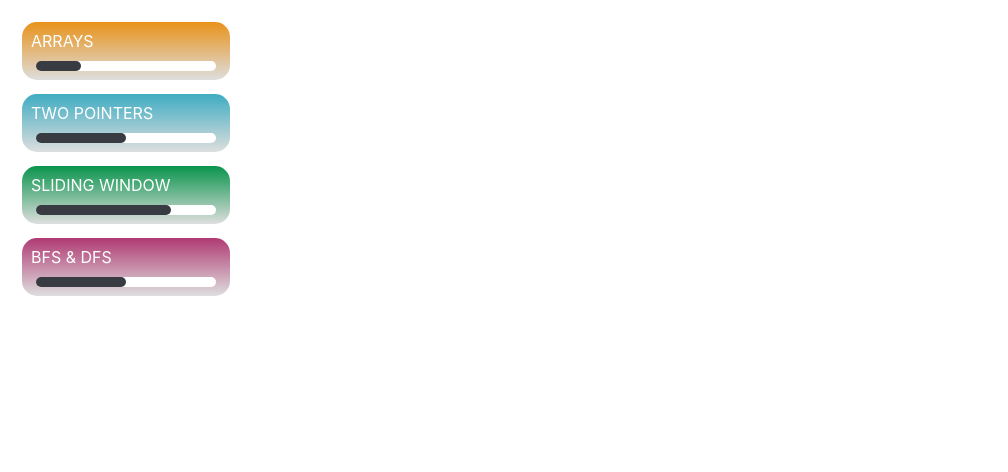
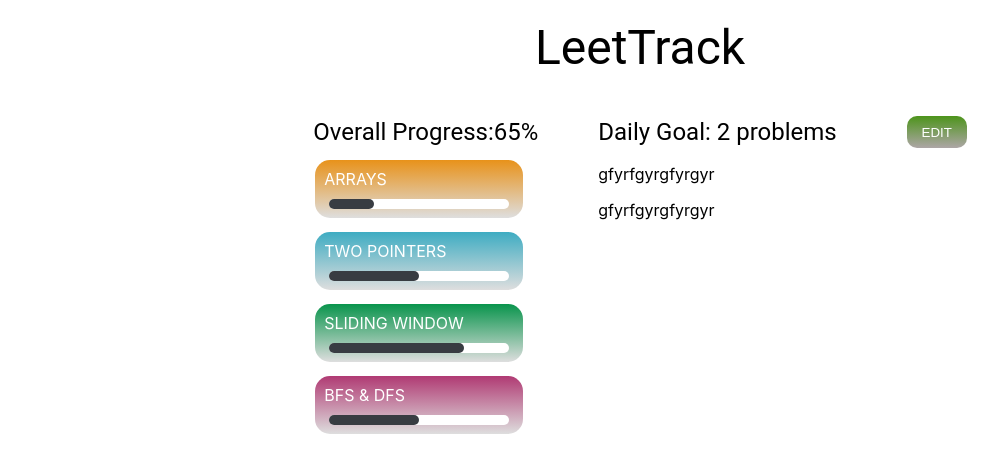
Before and after one commit to 397-f21/coffee-leettrack, a React (Create React App) app: page / in a window 1280 px wide. Shown: the top 472 px of the page, without its empty margins (0-1008 px from the left). Built offline with nearby package versions, Linux system fonts and the light colour scheme.

Commit message:
style homepage

```diff
--- a/src/App.css
+++ /dev/null
@@ -1,38 +0,0 @@
-.App {
-  text-align: center;
-}
-
-.App-logo {
-  height: 40vmin;
-  pointer-events: none;
-}
-
-@media (prefers-reduced-motion: no-preference) {
-  .App-logo {
-    animation: App-logo-spin infinite 20s linear;
-  }
-}
-
-.App-header {
-  background-color: #282c34;
-  min-height: 100vh;
-  display: flex;
-  flex-direction: column;
-  align-items: center;
-  justify-content: center;
-  font-size: calc(10px + 2vmin);
-  color: white;
-}
-
-.App-link {
-  color: #61dafb;
-}
-
-@keyframes App-logo-spin {
-  from {
-    transform: rotate(0deg);
-  }
-  to {
-    transform: rotate(360deg);
-  }
-}
--- a/src/App.js
+++ b/src/App.js
@@ -1,6 +1,8 @@
 import { useState } from "react";
 import "./index.css";
+
 import ProgressIcon from "./Components/ProgressIcon";
+import Typography from "@mui/material/Typography";
 
 function App() {
   const [categories, setCategories] = useState({
@@ -88,7 +90,10 @@ function App() {
   });
   return (
     <div className="App">
+      <Typography variant="h3" > LeetTrack</Typography>
+      <div className="content">
         <div id="progress-icon-list">
+        <Typography variant="h5" > Overall Progress:65%</Typography>
           {Object.keys(categories).map((categoryName) => (
             <ProgressIcon
               key={categoryName}
@@ -96,6 +101,23 @@ function App() {
               category={categories[categoryName]}/>
           ))}
         </div>
+        <div id="problems-list">
+          <div className="problem-list-header">
+            <Typography variant="h5" > Daily Goal: 2 problems</Typography>
+            <button>edit</button>
+          </div >
+            <div id="problems">
+              <div>
+                <p>gfyrfgyrgfyrgyr</p>
+
+              </div>
+              <div>
+              <p>gfyrfgyrgfyrgyr</p>
+              </div>
+            </div>
+        </div>
+
+      </div>
 
     </div>
   );
--- a/src/index.css
+++ b/src/index.css
@@ -1,3 +1,20 @@
+.App{
+  display: flex;
+  flex-direction: column;
+  justify-content: center;
+  align-items: center;
+  gap: 20px;
+  padding: 20px;
+}
+.content{
+  display: flex;
+  flex-direction: row;
+  justify-content: center;
+  align-items: flex-start;
+  gap: 60px;
+  padding: 20px;
+
+}
 body {
   margin: 0;
   font-family: -apple-system, BlinkMacSystemFont, "Segoe UI", "Roboto", "Oxygen",
@@ -13,11 +30,28 @@ code {
 }
 
 #progress-icon-list {
-  padding: 20px;
   display: flex;
   flex-direction: column;
   gap: 10px;
+  justify-content: flex-start;
 }
+
+.problem-list-header{
+  display: flex;
+  gap: 70px;
+}
+
+button{
+  background: linear-gradient(to bottom,  #4d941b 0%, #ada6a6 100%);
+  color: white;
+  border-width:0px;
+  border-radius: 10px;
+  text-transform: uppercase;
+  font-weight: 400;
+  width: 60px;
+
+}
+
 
 .cardDescription {
   text-align: left;
```
Lines whose indentation alone changed are shown as unchanged.
